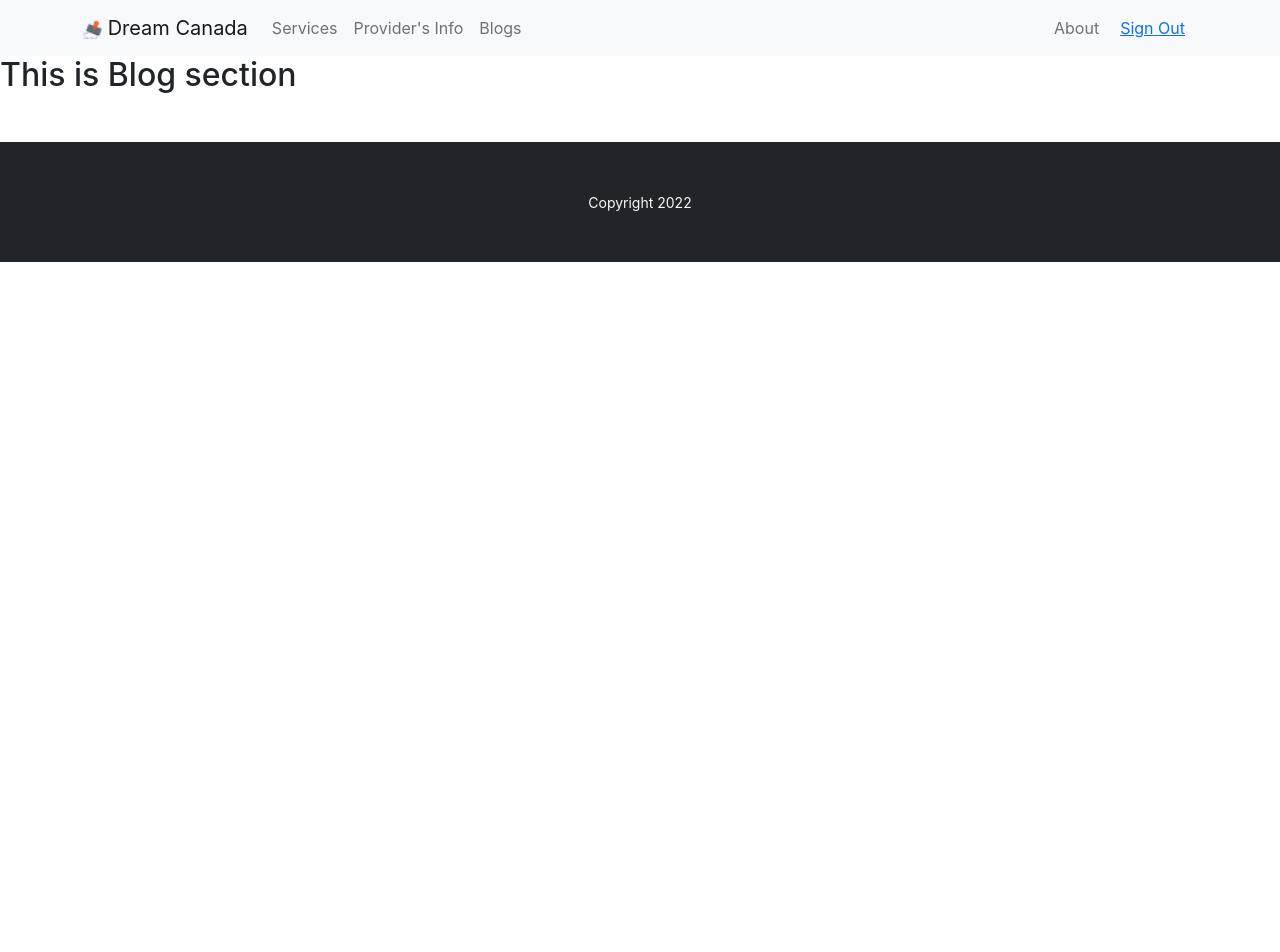
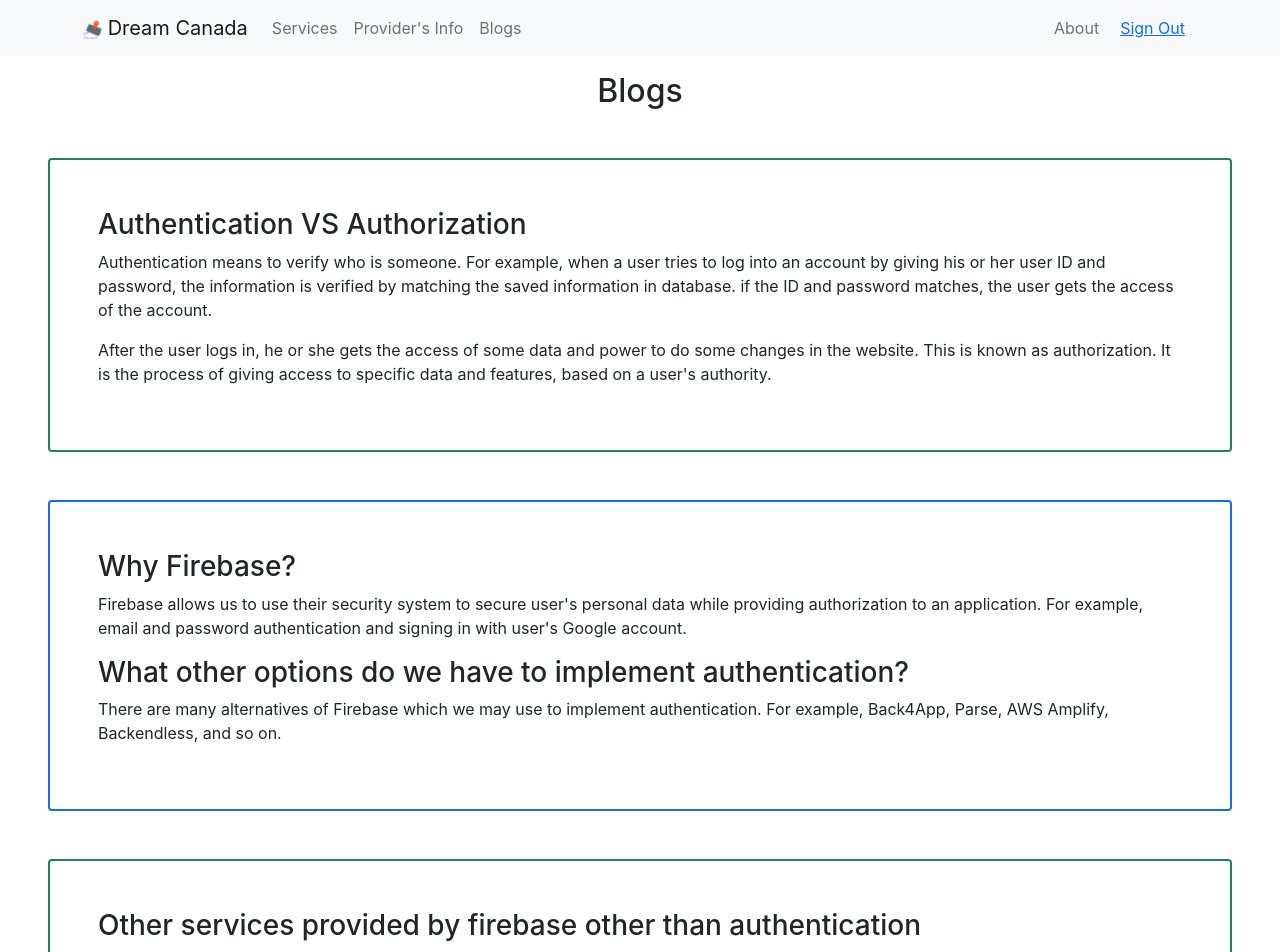
Before and after one commit to pushpitanandy/independent-service-provider-website, a React (Create React App) app: page /blogs in a window 1280 px wide. Shown: the top 952 px of the page. Before the commit the page ends 800 px from the top, so only its background shows below. Built offline with nearby package versions, Linux system fonts and the light colour scheme; no server answers.

Commit message:
blogs page updated

```diff
--- a/src/Pages/About/About.js
+++ b/src/Pages/About/About.js
@@ -2,8 +2,10 @@ import React from 'react';
 
 const About = () => {
     return (
-        <div>
-            <h2>This is about me</h2>
+        <div className='text-center'>
+            <h2 className='m-4'>About</h2>
+            <h3 className='text-success m-3'>Pushpita Nandy</h3>
+
         </div>
     );
 };
--- a/src/Pages/Blogs/Blogs.js
+++ b/src/Pages/Blogs/Blogs.js
@@ -3,7 +3,22 @@ import React from 'react';
 const Blogs = () => {
     return (
         <div>
-            <h2>This is Blog section</h2>
+            <h2 className='text-dark text-center m-3'>Blogs</h2>
+            <div className='border border-2 border-success rounded-2 m-5 p-5'>
+                <h3>Authentication VS Authorization</h3>
+                <p>Authentication means to verify who is someone. For example, when a user tries to log into an account by giving his or her user ID and password, the information is verified by matching the saved information in database. if the ID and password matches, the user gets the access of the account.</p>
+                <p>After the user logs in, he or she gets the access of some data and power to do some changes in the website. This is known as authorization. It is the process of giving access to specific data and features, based on a user's authority.</p>
+            </div>
+            <div className='border border-2 border-primary rounded-2 m-5 p-5'>
+                <h3>Why Firebase?</h3>
+                <p>Firebase allows us to use their security system to secure user's personal data while providing authorization to an application. For example, email and password authentication and signing in with user's Google account.</p>
+                <h3>What other options do we have to implement authentication?</h3>
+                <p>There are many alternatives of Firebase which we may use to implement authentication. For example, Back4App, Parse, AWS Amplify, Backendless, and so on.</p>
+            </div>
+            <div className='border border-2 border-success rounded-2 m-5 p-5'>
+                <h3>Other services provided by firebase other than authentication</h3>
+                <p>Firebase can also be used for mobile applications. Some services which are provided by firebase are Cloud Firestone, Cloud Functions, Cloud Storage, Google Analytics and so on.</p>
+            </div>
         </div>
     );
 };
```
Also changed, not shown: src/images/pushpita1.png (added).
